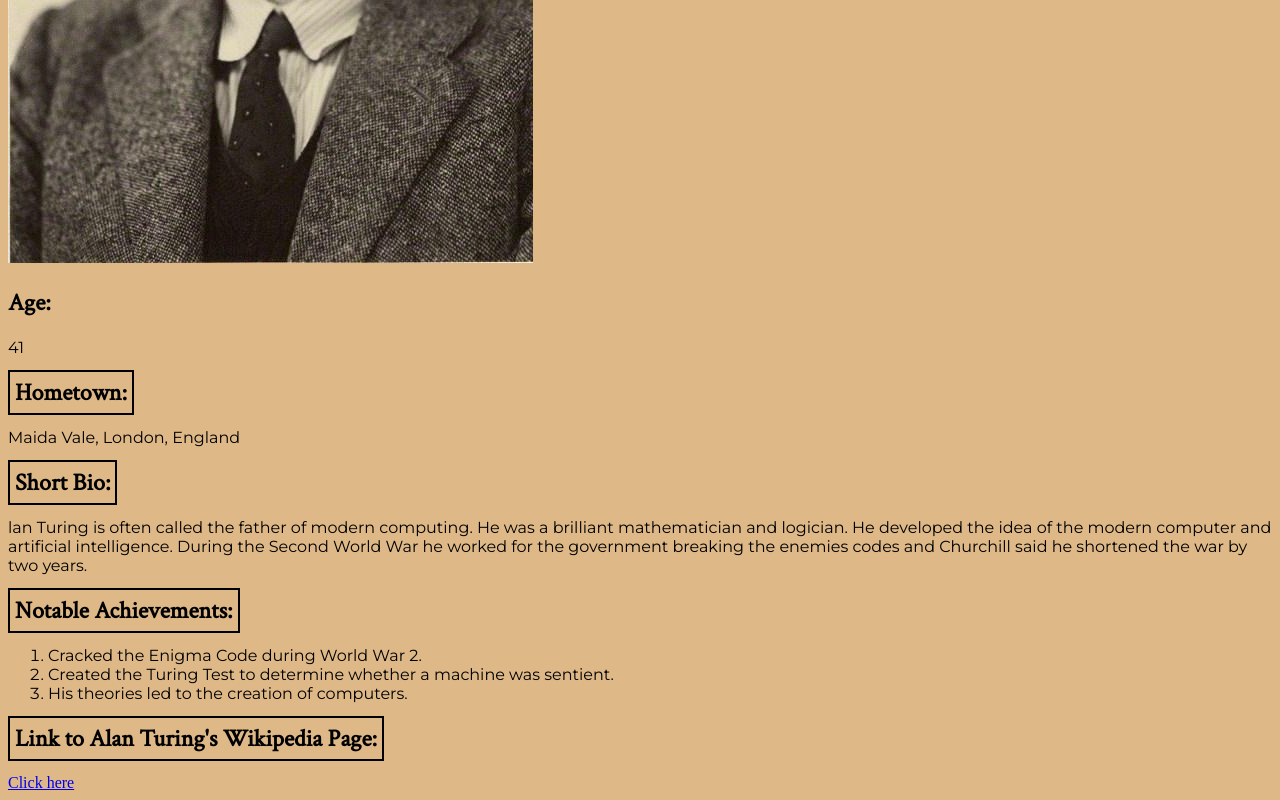
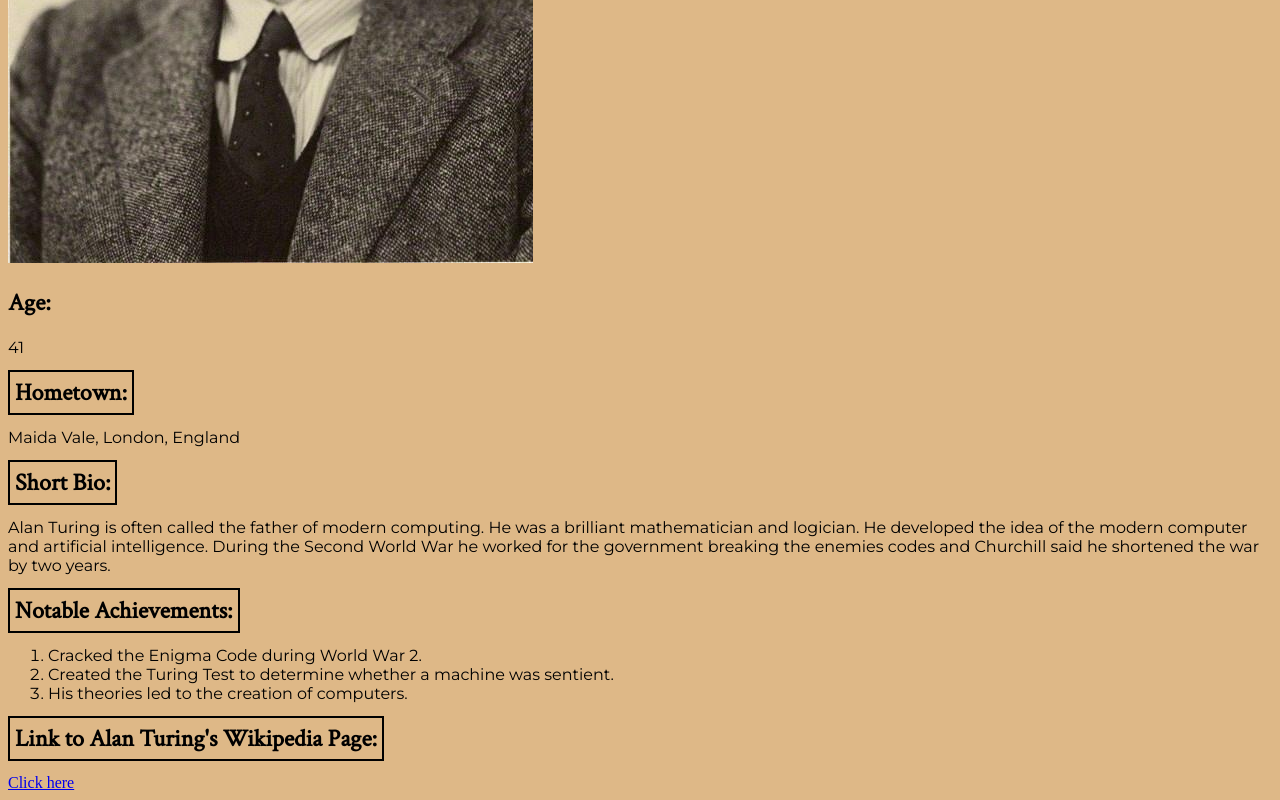
Before and after one commit to kveselits/project-one, a plain HTML site: page index.html in a window 1280 px wide. Shown: the part 828-1628 px from the top of the page. Drawn offline with Linux system fonts and the light colour scheme.

Commit message:
Update index.html

```diff
--- a/index.html
+++ b/index.html
@@ -31,7 +31,7 @@
     <p>Maida Vale, London, England</p>
 
     <h2 id="short-bio"><span>Short Bio:</span></h2>
-    <p>lan Turing is often called the father of modern computing. He was a brilliant mathematician and logician. He developed the idea of the modern computer and artificial intelligence. During the Second World War he worked for the government breaking the enemies codes and Churchill said he shortened the war by two years.</p>
+    <p>Alan Turing is often called the father of modern computing. He was a brilliant mathematician and logician. He developed the idea of the modern computer and artificial intelligence. During the Second World War he worked for the government breaking the enemies codes and Churchill said he shortened the war by two years.</p>
     <h2 id="notable"><span>Notable Achievements:</span></h2>
     <ol>
         <li>Cracked the Enigma Code during World War 2.</li>
```
